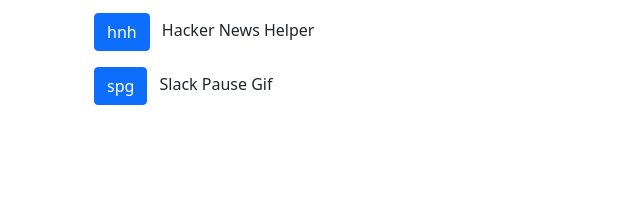
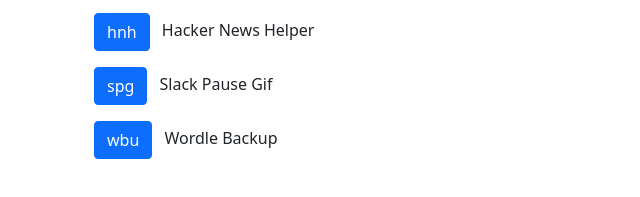
Before and after one commit to lukewiwa/bookmarklets, a plain HTML site: page index.html in a window 1280 px wide. Shown: the part 121-318 px from the top of the page, without its empty margins (0-640 px from the left). Drawn offline with nearby package versions, Linux system fonts and the light colour scheme.

Commit message:
deploy: f549906e8bdabb2417248d40e607947450c0c302

```diff
--- a/index.html
+++ b/index.html
@@ -27,6 +27,10 @@
                     <a class="btn btn-primary" href="javascript:%28%28%29%3D%3E%7Bif%28location.host%21%3D%3D%22app.slack.com%22%29throw%20new%20Error%28%22not%20slack%22%29%3Bvar%20e%3Ddocument.querySelectorAll%28%27img.c-emoji%5Bsrc%24%3D%22.gif%22%5D%27%29%3Be.forEach%28o%3D%3Eo.src%3D%22https%3A//a.slack-edge.com/production-standard-emoji-assets/13.0/apple-small/23f8-fe0f@2x.png%22%29%3B%7D%29%28%29%3B%0A">spg</a>
                     <span class="ms-2">Slack Pause Gif</span>
                   </p>
+          <p>
+                    <a class="btn btn-primary" href="javascript:%28%28%29%3D%3E%7Bif%28location.host%21%3D%3D%22www.powerlanguage.co.uk%22%29throw%20new%20Error%28%22not%20wordle%22%29%3Bvar%20n%3Dwindow.localStorage.getItem%28%22statistics%22%29%3F%3F%22%22%2Cc%3DJSON.parse%28n%29%2Ce%3Ddocument.querySelector%28%22body%22%29%3Be.innerHTML%3D%22%22%3Bvar%20t%3Ddocument.createElement%28%22button%22%29%3Bt.textContent%3D%22copy%20to%20clipboard%22%3Bt.onclick%3D%28%29%3D%3E%7Bnavigator.clipboard.writeText%28n%29%2Ct.innerText%3D%22copied%21%22%2Ct.disabled%3D%210%7D%3Bvar%20o%3Ddocument.createElement%28%22code%22%29%3Bo.style.width%3D%2250em%22%3Bo.style.display%3D%22inline-block%22%3Bo.innerHTML%3D%60%3Cpre%3E%24%7BJSON.stringify%28c%2Cnull%2C2%29%7D%3C/pre%3E%60%3Be.append%28o%29%3Be.append%28document.createElement%28%22br%22%29%29%3Be.append%28t%29%3B%7D%29%28%29%3B%0A">wbu</a>
+                    <span class="ms-2">Wordle Backup</span>
+                  </p>
         </main>
       </body>
     </html>
```
